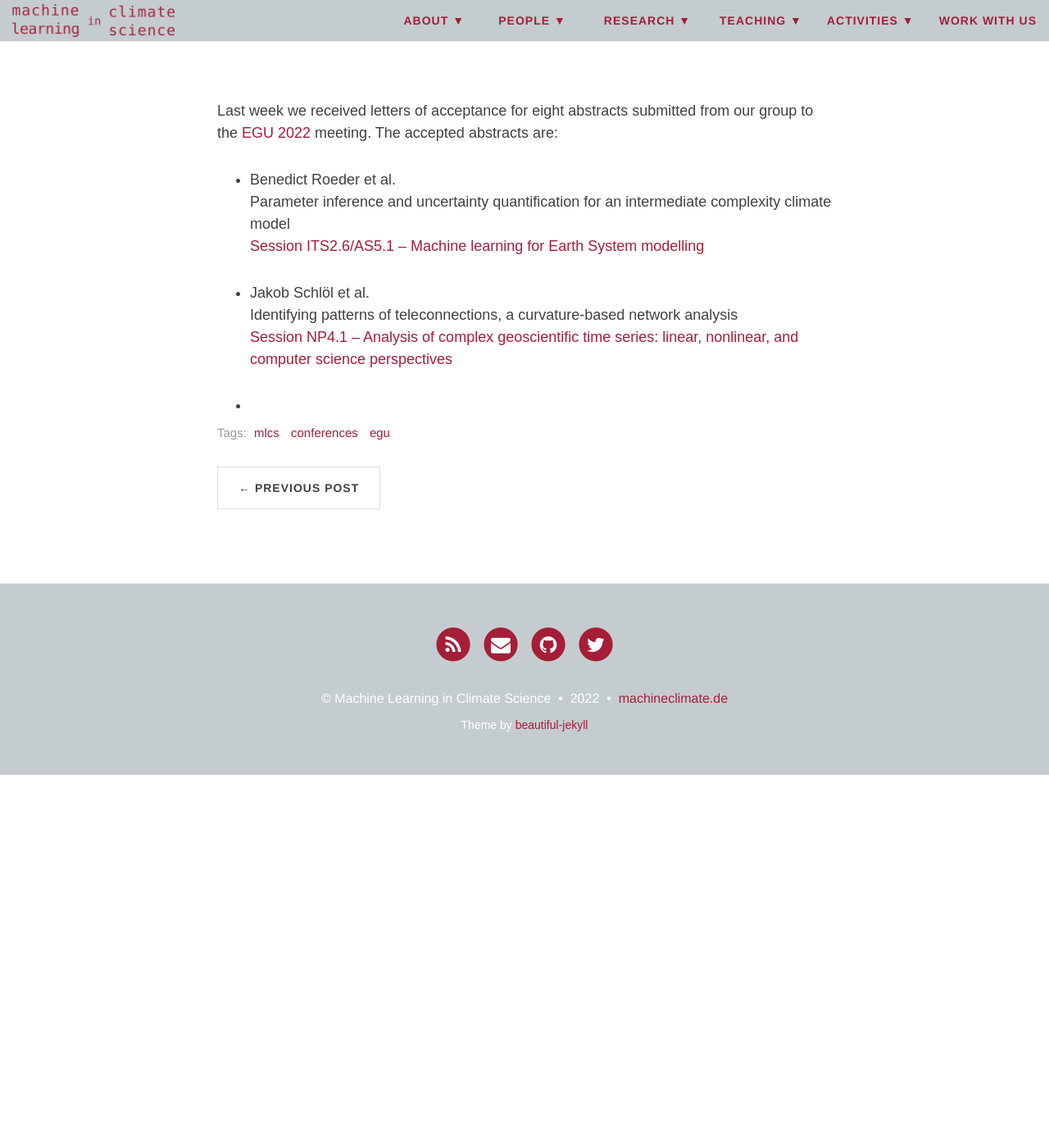
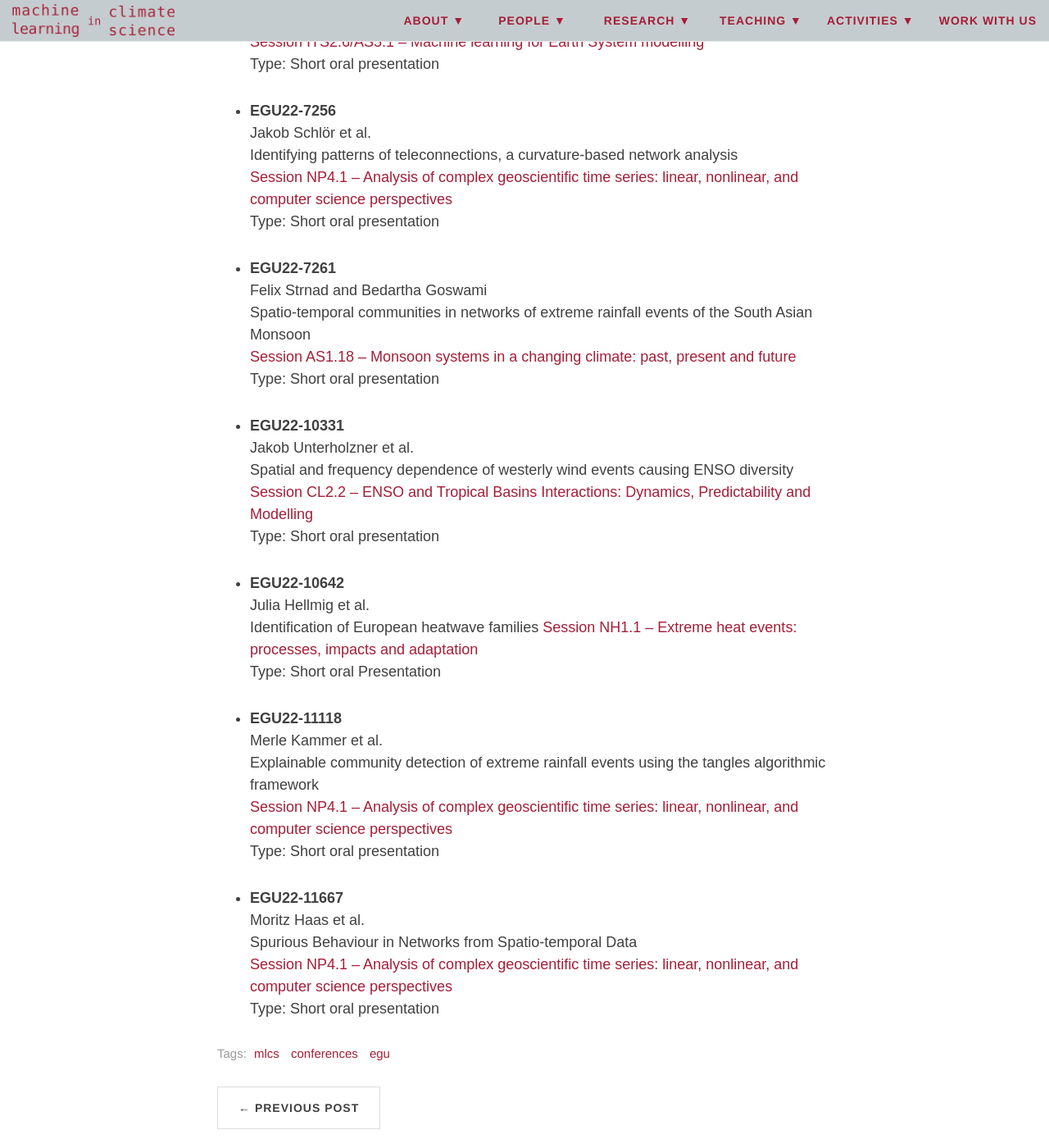
Before and after one commit to mlcs/mlcs.github.io, a Jekyll site: the page built from _posts/2022-03-07-egu-abstracts-accepted.md, in a window 1280 px wide and 1400 px high, scrolled down 480 px. Shown: the whole window at 82% size. Built offline with Jekyll 4.4.1, drawn with Linux system fonts in a browser that asks for light colours; nearby versions of some CDN libraries; before the commit the page ends 1425 px from its top, so only the background shows below that.

Commit message:
posts -> update egu 2022 abstract acceptance

```diff
--- a/_posts/2022-03-07-egu-abstracts-accepted.md
+++ b/_posts/2022-03-07-egu-abstracts-accepted.md
@@ -2,7 +2,6 @@
 layout: post
 title: Eight abstracts accepted to EGU21
 subtitle:
-bigimg: /img/template_egu22_logo.png
 tags: [mlcs, conferences, egu]
 ---
 
@@ -10,14 +9,48 @@ Last week we received letters of acceptance for eight abstracts
 submitted from our group to the [EGU 2022](https://www.egu22.eu/) meeting.
 The accepted abstracts are:
 
--   Benedict Roeder et al.
+-   **EGU22-6479**
+    Benedict Roeder et al.
     Parameter inference and uncertainty quantification for an
     intermediate complexity climate model
     [Session ITS2.6/AS5.1 – Machine learning for Earth System
     modelling](https://meetingorganizer.copernicus.org/EGU22/session/43848)
+    Type: Short oral presentation
 
--   Jakob Schlöl et al.
+-   **EGU22-7256**
+    Jakob Schlör et al.
     Identifying patterns of teleconnections, a curvature-based network analysis
     [Session NP4.1 – Analysis of complex geoscientific time series: linear, nonlinear, and computer science perspectives](https://meetingorganizer.copernicus.org/EGU22/session/42636)
+    Type: Short oral presentation
 
--
+-   **EGU22-7261**
+    Felix Strnad and Bedartha Goswami
+    Spatio-temporal communities in networks of extreme rainfall events
+    of the South Asian Monsoon
+    [Session AS1.18 – Monsoon systems in a changing climate: past, present and future](https://meetingorganizer.copernicus.org/EGU22/session/43913)
+    Type: Short oral presentation
+
+-   **EGU22-10331**
+    Jakob Unterholzner et al.
+    Spatial and frequency dependence of westerly wind events causing ENSO diversity
+    [Session CL2.2 – ENSO and Tropical Basins Interactions: Dynamics, Predictability and Modelling](https://meetingorganizer.copernicus.org/EGU22/session/42599)
+    Type: Short oral presentation
+
+-   **EGU22-10642**
+    Julia Hellmig et al.
+    Identification of European heatwave families
+    [Session NH1.1 – Extreme heat events: processes, impacts and adaptation](https://meetingorganizer.copernicus.org/EGU22/session/42927)
+    Type: Short oral Presentation
+
+-   **EGU22-11118**
+    Merle Kammer et al.
+    Explainable community detection of extreme rainfall events using the tangles algorithmic framework
+    [Session NP4.1 – Analysis of complex geoscientific time series:
+    linear, nonlinear, and computer science perspectives](https://meetingorganizer.copernicus.org/EGU22/session/42636)
+    Type: Short oral presentation
+
+-   **EGU22-11667**
+    Moritz Haas et al.
+    Spurious Behaviour in Networks from Spatio-temporal Data
+    [Session NP4.1 – Analysis of complex geoscientific time series: linear, nonlinear, and computer science perspectives](https://meetingorganizer.copernicus.org/EGU22/session/42636)
+    Type: Short oral presentation
```
